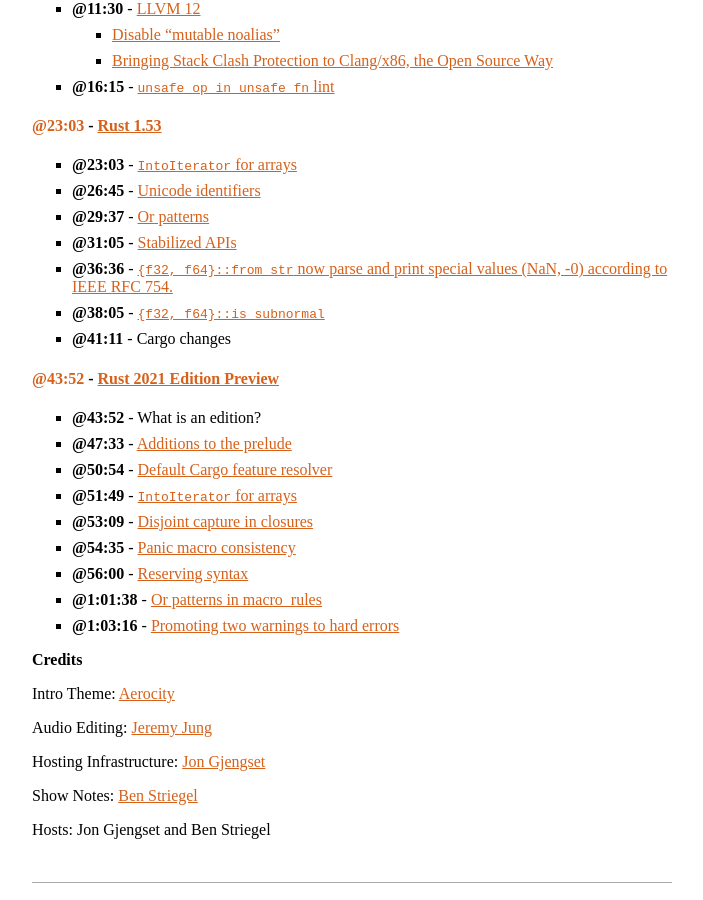
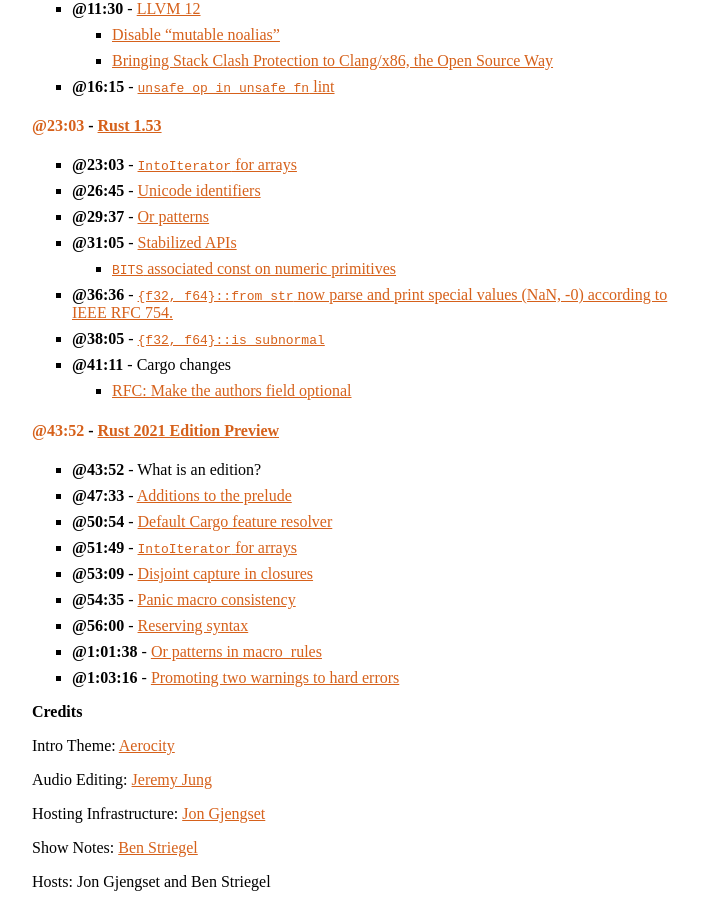
Before and after one commit to rustacean-station/rustacean-station.org, a Jekyll site: the page built from _episodes/034-rust-1.52-1.53.md, in a window 1280 px wide and 900 px high, scrolled down 1041 px. Shown: the whole window, without its empty margins (288-991 px from the left). Built offline with Jekyll 4.4.1, drawn with Linux system fonts in a browser that asks for light colours.

Commit message:
Review feedback

```diff
--- a/_episodes/034-rust-1.52-1.53.md
+++ b/_episodes/034-rust-1.52-1.53.md
@@ -45,9 +45,11 @@
  - [@26:45] - [Unicode identifiers](https://blog.rust-lang.org/2021/06/17/Rust-1.53.0.html#unicode-identifiers)
  - [@29:37] - [Or patterns](https://blog.rust-lang.org/2021/06/17/Rust-1.53.0.html#or-patterns)
  - [@31:05] - [Stabilized APIs](https://blog.rust-lang.org/2021/06/17/Rust-1.53.0.html#stabilized-apis)
+     - [`BITS` associated const on numeric primitives](https://github.com/rust-lang/rust/issues/81654)
  - [@36:36] - [`{f32, f64}::from_str` now parse and print special values (NaN, -0) according to IEEE RFC 754.](https://github.com/rust-lang/rust/pull/78618)
  - [@38:05] - [`{f32, f64}::is_subnormal`](https://doc.rust-lang.org/stable/std/primitive.f32.html#method.is_subnormal)
  - [@41:11] - Cargo changes
+     - [RFC: Make the authors field optional](https://rust-lang.github.io/rfcs/3052-optional-authors-field.html)
 
 #### [@43:52] - [Rust 2021 Edition Preview](https://blog.rust-lang.org/2021/05/11/edition-2021.html)
 
```
